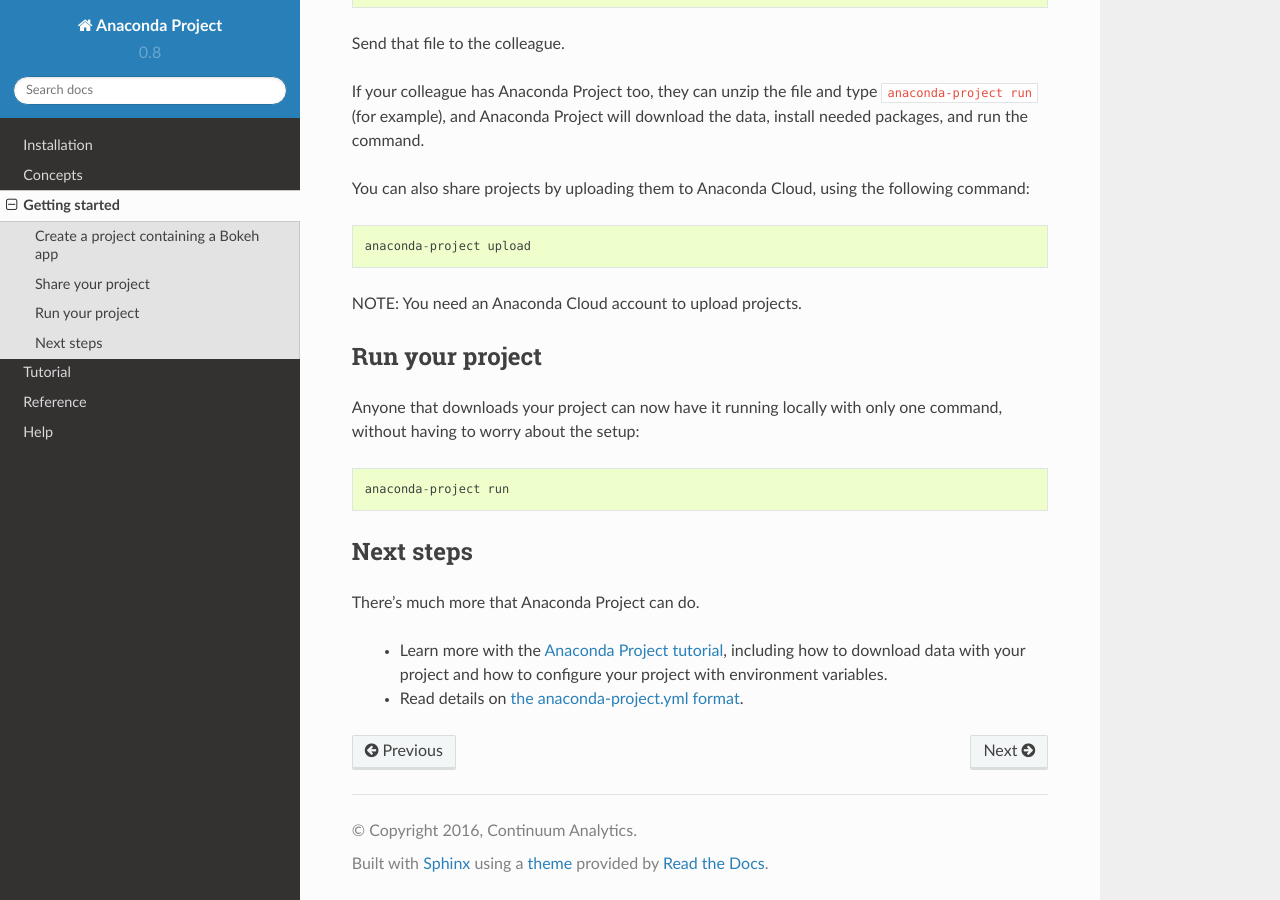
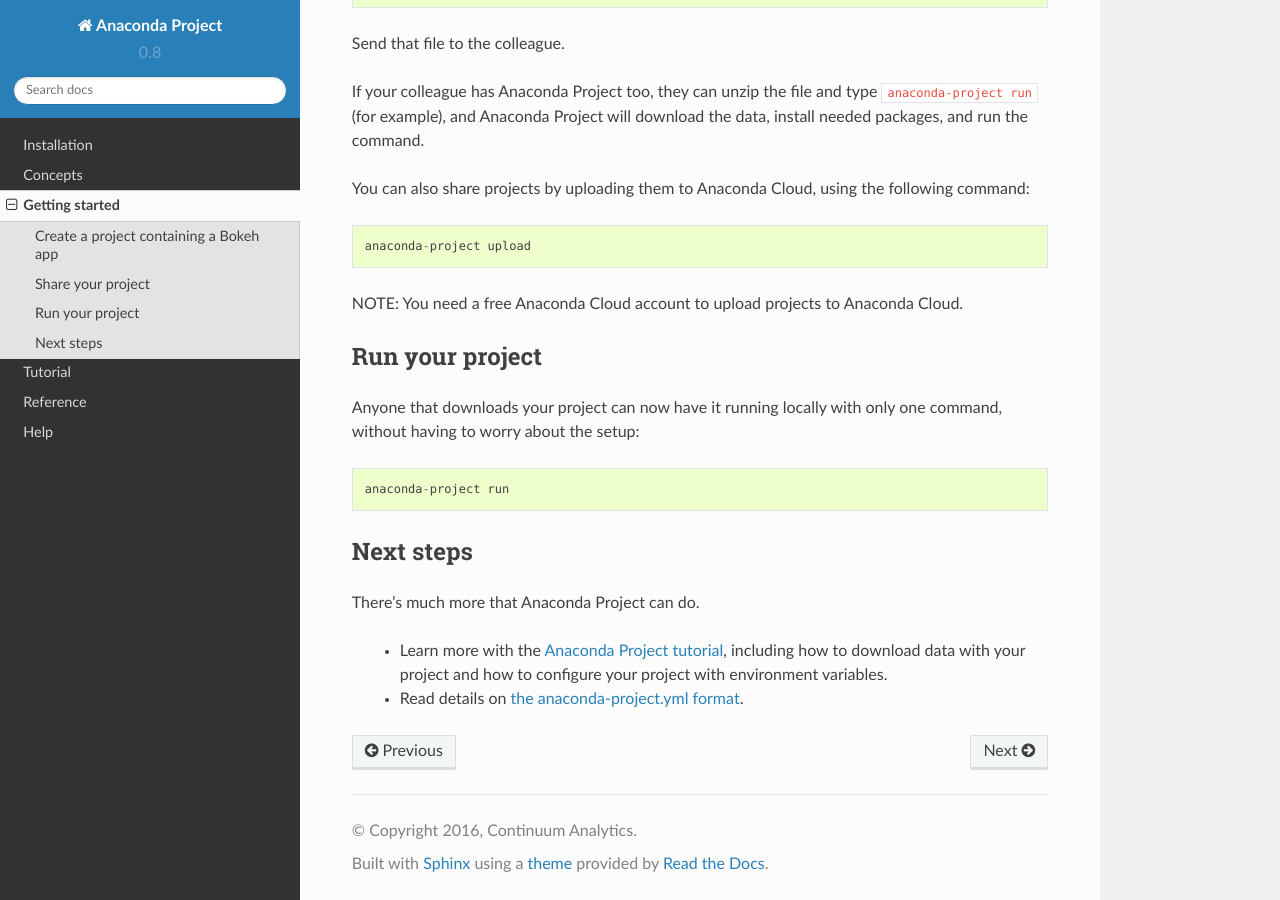
Before and after one commit to anaconda/anaconda-project, a Sphinx documentation site: the page built from docs/source/getting-started.rst, in a window 1280 px wide and 900 px high, scrolled down 1549 px. Built offline with Sphinx 7.4.7 and the Read the Docs theme 2.0.0, drawn with Linux system fonts in a browser that asks for light colours.

Commit message:
tiny writing fix
tiny writing fix

```diff
--- a/docs/source/getting-started.rst
+++ b/docs/source/getting-started.rst
@@ -68,7 +68,7 @@
 
     anaconda-project upload
 
-NOTE: You need an Anaconda Cloud account to upload projects.
+NOTE: You need a free Anaconda Cloud account to upload projects to Anaconda Cloud.
 
 Run your project
 ================
```
